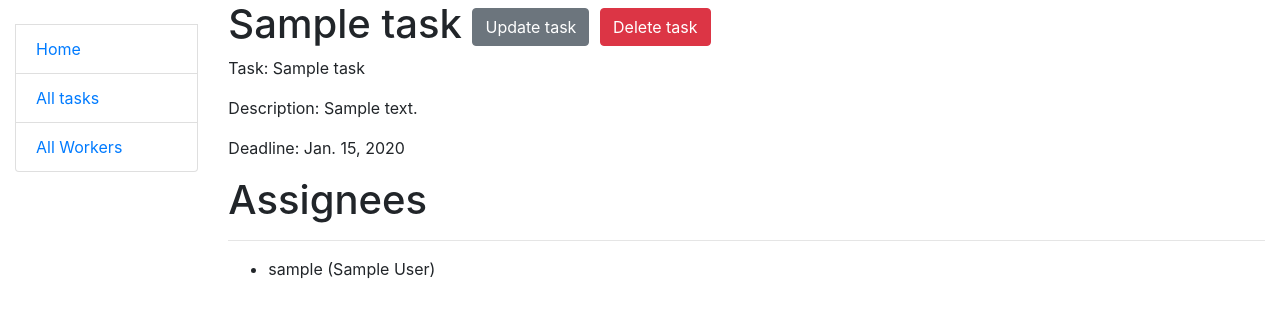
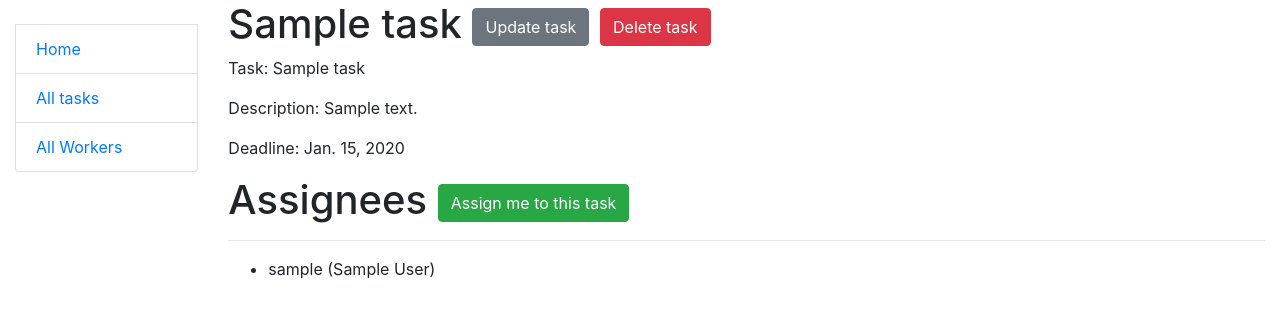
Before and after one commit to IvanKorshunovE/task_flow, a Django app: page /tasks/1/ in a window 1280 px wide. Shown: the top 318 px of the page. Run offline with Django 4.2, Linux system fonts and the light colour scheme; tables that the repository leaves empty hold one stand-in row (values such as "Sample post").

Commit message:
implement task assign feature

```diff
--- a/tasks/urls.py
+++ b/tasks/urls.py
@@ -2,6 +2,7 @@ from django.urls import path
 
 from tasks.views import (
     index,
+    toggle_assign_to_task,
     TaskListView,
     TaskCreateView,
     TaskDetailView,
@@ -16,6 +17,11 @@ from tasks.views import (
 
 urlpatterns = [
     path("", index, name="index"),
+    path(
+        "tasks/<int:pk>/assign",
+        toggle_assign_to_task,
+        name="assign-task"
+    ),
     path(
         "tasks/",
         TaskListView.as_view(),
--- a/tasks/views.py
+++ b/tasks/views.py
@@ -1,5 +1,6 @@
 from django.contrib.auth.mixins import LoginRequiredMixin
 from django.contrib import messages
+from django.http import HttpResponseRedirect
 from django.shortcuts import render
 from django.urls import reverse_lazy
 from django.views import generic
@@ -26,6 +27,17 @@ def index(request):
     }
 
     return render(request, "tasks/index.html", context=context)
+
+
+def toggle_assign_to_task(request, pk):
+    worker = Worker.objects.get(id=request.user.id)
+    if (
+        Task.objects.get(id=pk) in worker.tasks.all()
+    ):
+        worker.tasks.remove(pk)
+    else:
+        worker.tasks.add(pk)
+    return HttpResponseRedirect(reverse_lazy("tasks:task-detail", args=[pk]))
 
 
 class WorkerListView(
@@ -87,12 +99,6 @@ class WorkerDeleteView(
         return response
 
 
-
-
-
-
-
-
 class TaskListView(
     # LoginRequiredMixin,
     generic.ListView
--- a/templates/tasks/task_detail.html
+++ b/templates/tasks/task_detail.html
@@ -16,17 +16,17 @@
 
   <h1>
     Assignees
-{##}
-{#    {% if car in user.cars.all %}#}
-{#      <a href="{% url 'taxi:toggle-car-assign' pk=car.id %}" class="btn btn-danger link-to-page">#}
-{#        Delete me from this car#}
-{#      </a>#}
-{#    {% else %}#}
-{#      <a href="{% url 'taxi:toggle-car-assign' pk=car.id %}" class="btn btn-success link-to-page">#}
-{#        Assign me from this car#}
-{#      </a>#}
-{#    {% endif %}#}
-{##}
+
+    {% if task in user.tasks.all %}
+      <a href="{% url 'tasks:assign-task' pk=task.id %}" class="btn btn-warning link-to-page">
+        Delete me from this task
+      </a>
+    {% else %}
+      <a href="{% url 'tasks:assign-task' pk=task.id %}" class="btn btn-success link-to-page">
+        Assign me to this task
+      </a>
+    {% endif %}
+
   </h1>
   <hr>
   <ul>
```
